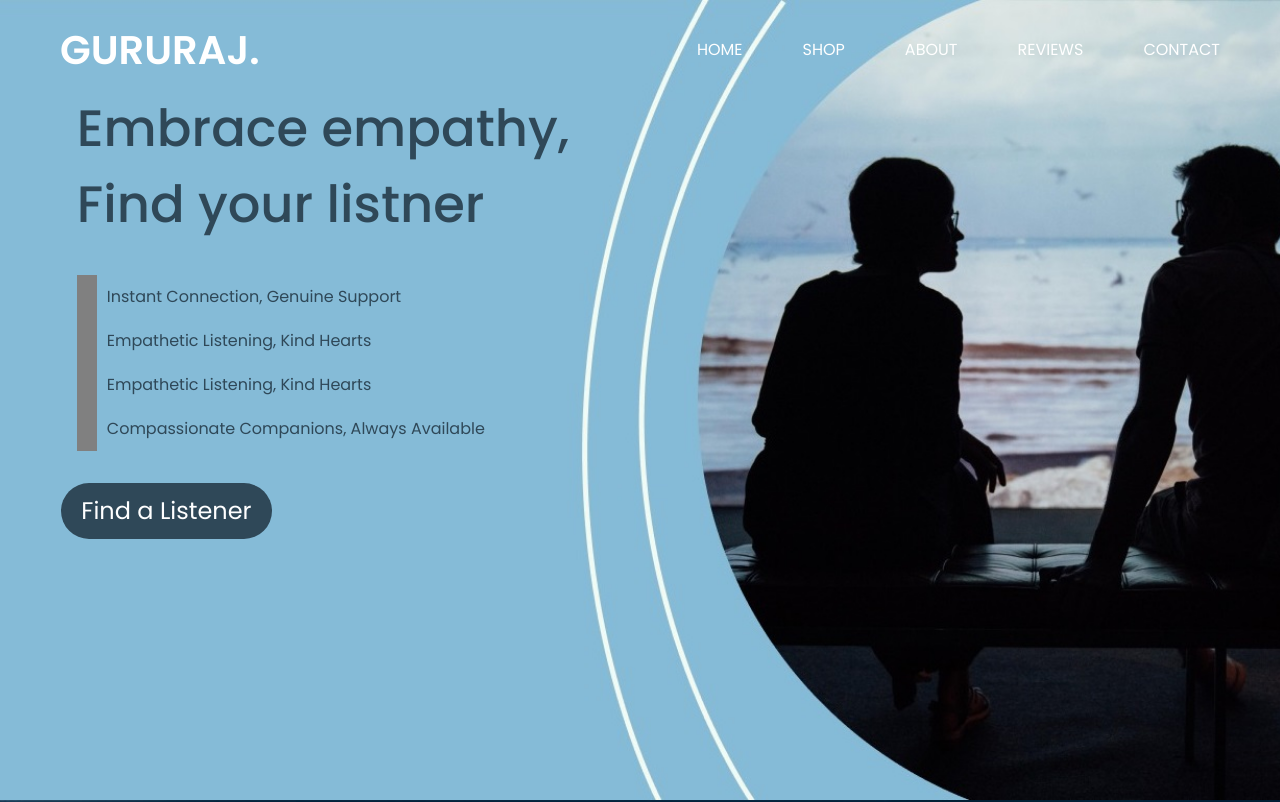
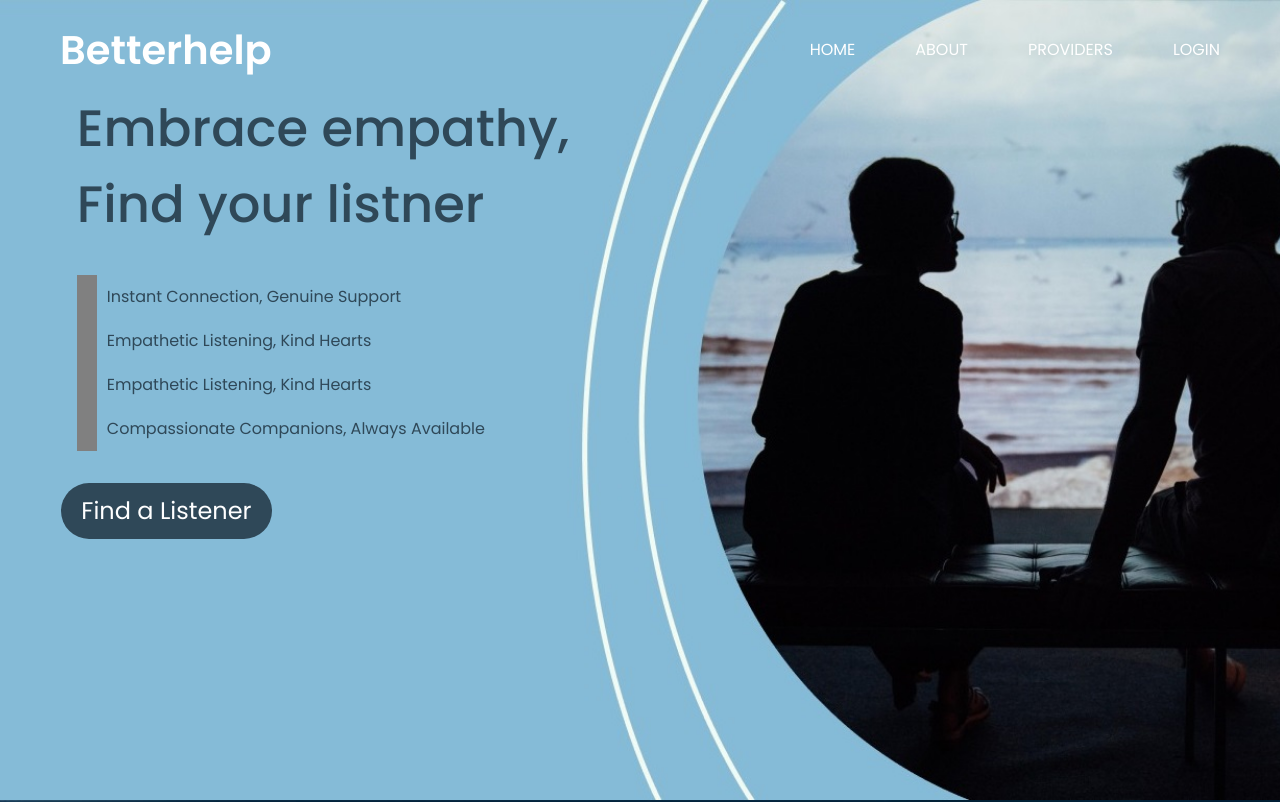
Before and after one commit to HuzefaDohadwala/MERN_Serenity, a React (Create React App) app in the folder my-app/: page / in a window 1280 px wide. Shown: the top 802 px of the page. Built offline with nearby package versions, Linux system fonts and the light colour scheme; grey boxes are pictures that could not be loaded.

Commit message:
Navbar changes

```diff
--- a/my-app/src/components/Navbar.css
+++ b/my-app/src/components/Navbar.css
@@ -1,4 +1,5 @@
 @import url("https://fonts.googleapis.com/css2?family=Poppins:wght@400;500;600&display=swap");
+
 
 * {
     box-sizing: border-box;
--- a/my-app/src/components/Navbar.jsx
+++ b/my-app/src/components/Navbar.jsx
@@ -10,22 +10,20 @@ const Navbar = () => {
 
   return (
     <header>
-      <div className="logo">GURURAJ.</div>
+      <div className="logo">Betterhelp</div>
       <ul className="navigation">
         <li>
           <a href="#banner">HOME</a>
         </li>
-        <li>
-          <a href="#shop">SHOP</a>
-        </li>
+
         <li>
           <a href="#about">ABOUT</a>
         </li>
         <li>
-          <a href="#review">REVIEWS</a>
+          <a href="#providers">PROVIDERS</a>
         </li>
         <li>
-          <a href="#contact">CONTACT</a>
+          <a href="#login">LOGIN</a>
         </li>
       </ul>
       <div className="hamburger" onClick={toggleMenu}>
@@ -39,24 +37,20 @@ const Navbar = () => {
               HOME
             </a>
           </li>
-          <li>
-            <a href="#shop" onClick={toggleMenu}>
-              SHOP
-            </a>
-          </li>
+
           <li>
             <a href="#about" onClick={toggleMenu}>
               ABOUT
             </a>
           </li>
           <li>
-            <a href="#review" onClick={toggleMenu}>
-              REVIEWS
+            <a href="#providers" onClick={toggleMenu}>
+              PROVIDERS
             </a>
           </li>
           <li>
-            <a href="#contact" onClick={toggleMenu}>
-              CONTACT
+            <a href="#login" onClick={toggleMenu}>
+              LOGIN
             </a>
           </li>
         </ul>
```
